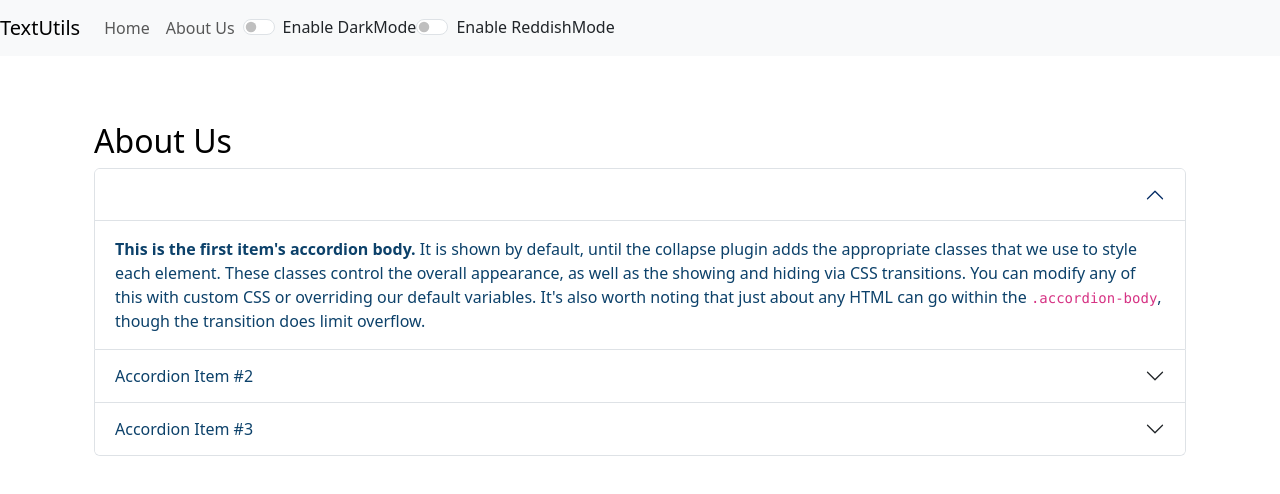
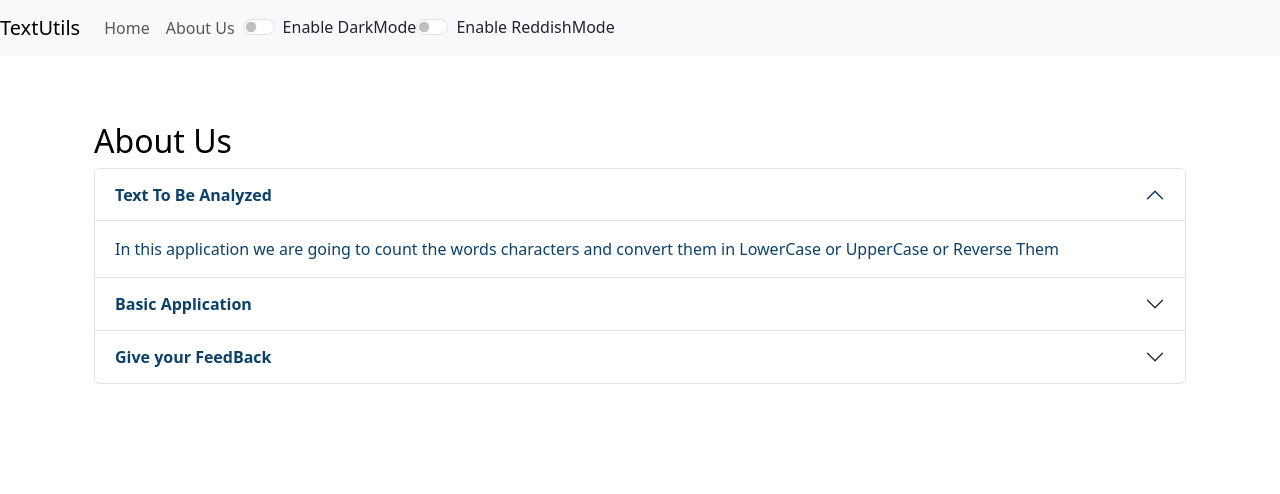
Before and after one commit to Wasif007/ReactApplication, a React (Create React App) app: page /about in a window 1280 px wide. Shown: the top 494 px of the page. Built offline with nearby package versions, Linux system fonts and the light colour scheme.

Commit message:
Some SEO added to application

```diff
--- a/public/index.html
+++ b/public/index.html
@@ -7,7 +7,8 @@
     <meta name="theme-color" content="#000000" />
     <meta
       name="description"
-      content="Basic TextUtils application for learning"
+      content="Basic TextUtils application for learning which can be used to count words and characters.
+      To convert lowercase to UpperCase and to convert UpperCase to LowerCase"
     />
     <link rel="apple-touch-icon" href="%PUBLIC_URL%/favicon-16x16.png" />
     <!--
--- a/src/App.js
+++ b/src/App.js
@@ -56,7 +56,7 @@ function App() {
 <Routes>
 <Route path='/about' element={<About mode={mode}/>} />
 <Route path='/'
-element={<TextForm heading="Enter text here to be analyzed" settingAlert={settingAlert} mode={mode}/> } />
+element={<TextForm heading="TextUtilization- WordCounter | Character Counter | UpperCase to LowerCase | LowerCase to UpperCase" settingAlert={settingAlert} mode={mode}/> } />
         		</Routes>
 
 
--- a/src/Components/About.js
+++ b/src/Components/About.js
@@ -17,37 +17,36 @@ return (
             <div className="accordion-item">
                 <h2 className="accordion-header">
                 <button className="accordion-button" type="button" style={myStyle} data-bs-toggle="collapse" data-bs-target="#collapseOne" aria-expanded="true" aria-controls="collapseOne">
-
+                <strong>Text To Be Analyzed</strong>
                 </button>
                 </h2>
                 <div id="collapseOne" style={myStyle} className="accordion-collapse collapse show" data-bs-parent="#accordionExample">
                 <div className="accordion-body">
-                    <strong>This is the first item's accordion body.</strong> It is shown by default, until the collapse plugin adds the appropriate classes that we use to style each element. These classes control the overall appearance, as well as the showing and hiding via CSS transitions. You can modify any of this with custom CSS or overriding our default variables. It's also worth noting that just about any HTML can go within the <code>.accordion-body</code>, though the transition does limit overflow.
-                </div>
+                    In this application we are going to count the words characters and convert them in LowerCase or UpperCase or Reverse Them</div>
                 </div>
             </div>
             <div className="accordion-item">
                 <h2 className="accordion-header">
                 <button className="accordion-button collapsed" type="button" style={myStyle} data-bs-toggle="collapse" data-bs-target="#collapseTwo" aria-expanded="false" aria-controls="collapseTwo">
-                    Accordion Item #2
+                <strong>  Basic Application </strong>
                 </button>
                 </h2>
                 <div id="collapseTwo" className="accordion-collapse collapse" style={myStyle} data-bs-parent="#accordionExample">
                 <div className="accordion-body">
-                    <strong>This is the second item's accordion body.</strong> It is hidden by default, until the collapse plugin adds the appropriate classes that we use to style each element. These classes control the overall appearance, as well as the showing and hiding via CSS transitions. You can modify any of this with custom CSS or overriding our default variables. It's also worth noting that just about any HTML can go within the <code>.accordion-body</code>, though the transition does limit overflow.
+                    Very Basic application to do small tasks just to play with data
                 </div>
                 </div>
             </div>
             <div className="accordion-item">
                 <h2 className="accordion-header">
                 <button className="accordion-button collapsed" type="button" style={myStyle} data-bs-toggle="collapse" data-bs-target="#collapseThree" aria-expanded="false" aria-controls="collapseThree">
-                    Accordion Item #3
+                    <strong>Give your FeedBack</strong>
                 </button>
                 </h2>
                 <div id="collapseThree" className="accordion-collapse collapse" style={myStyle} data-bs-parent="#accordionExample">
                 <div className="accordion-body">
-                    <strong>This is the third item's accordion body.</strong> It is hidden by default, until the collapse plugin adds the appropriate classes that we use to style each element. These classes control the overall appearance, as well as the showing and hiding via CSS transitions. You can modify any of this with custom CSS or overriding our default variables. It's also worth noting that just about any HTML can go within the <code>.accordion-body</code>, though the transition does limit overflow.
-                </div>
+                    Your FeedBack for my small effort is highly valuable
+                    </div>
                 </div>
             </div>
             </div>
```
